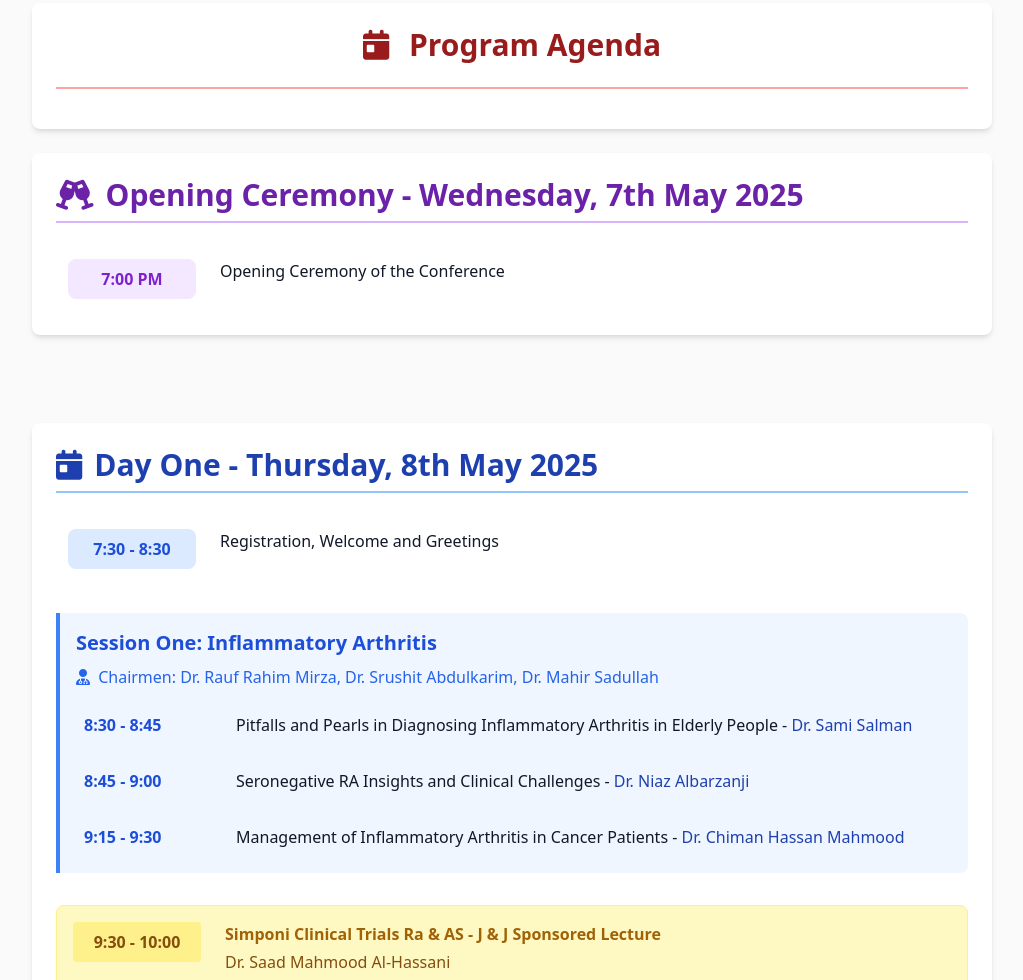
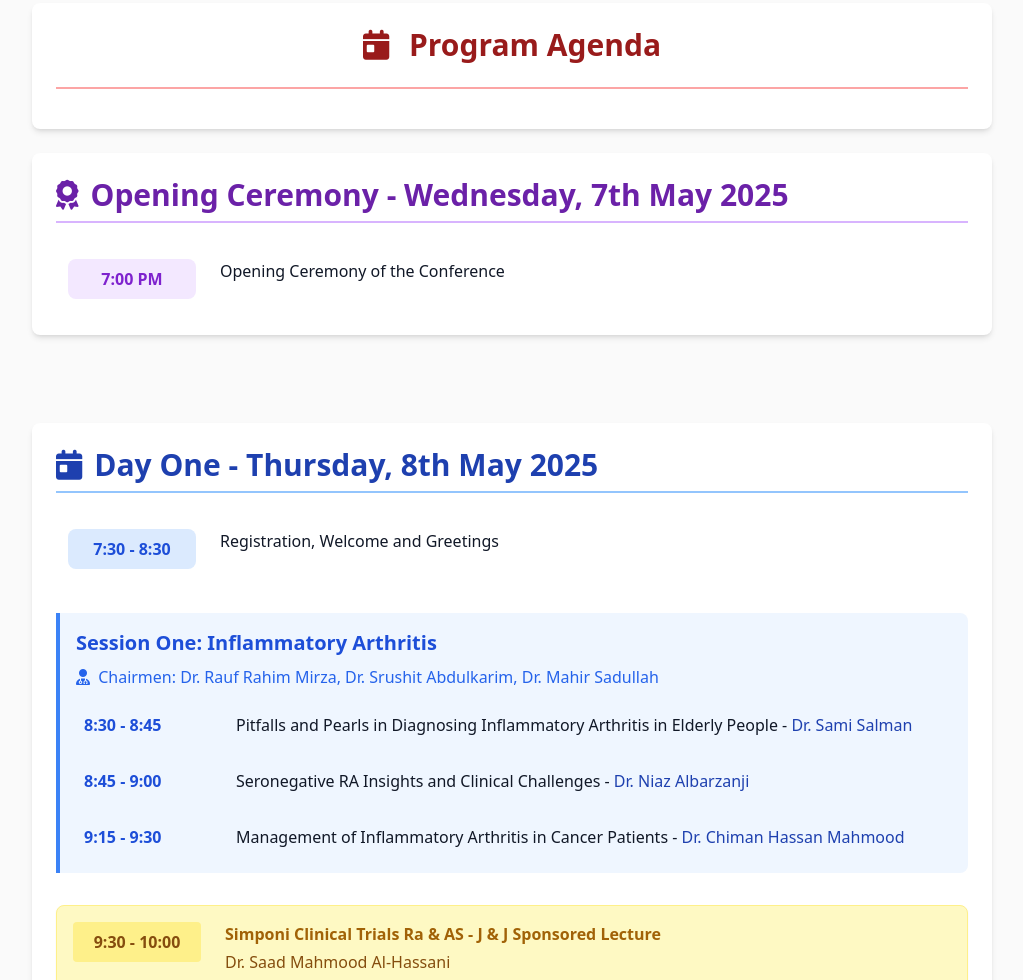
Before and after one commit to barezb/conference, a plain HTML site: page index.html in a window 1280 px wide. Shown: the part 829-1809 px from the top of the page, without its empty margins (128-1151 px from the left). Drawn offline with nearby package versions, Linux system fonts and the light colour scheme.

Commit message:
icon change opening ceremony

```diff
--- a/index.html
+++ b/index.html
@@ -83,7 +83,7 @@
         <div class="bg-white rounded-lg shadow-md p-6 mb-6">
             <h2
                 class="text-2xl md:text-3xl font-bold mb-6 text-purple-800 border-b-2 border-purple-300 pb-2 flex items-center">
-                <i class="fas fa-glass-cheers mr-3"></i> Opening Ceremony - Wednesday, 7th May 2025
+                <i class="fas fa-award mr-3"></i> Opening Ceremony - Wednesday, 7th May 2025
             </h2>
 
             <div class="space-y-8">
```
